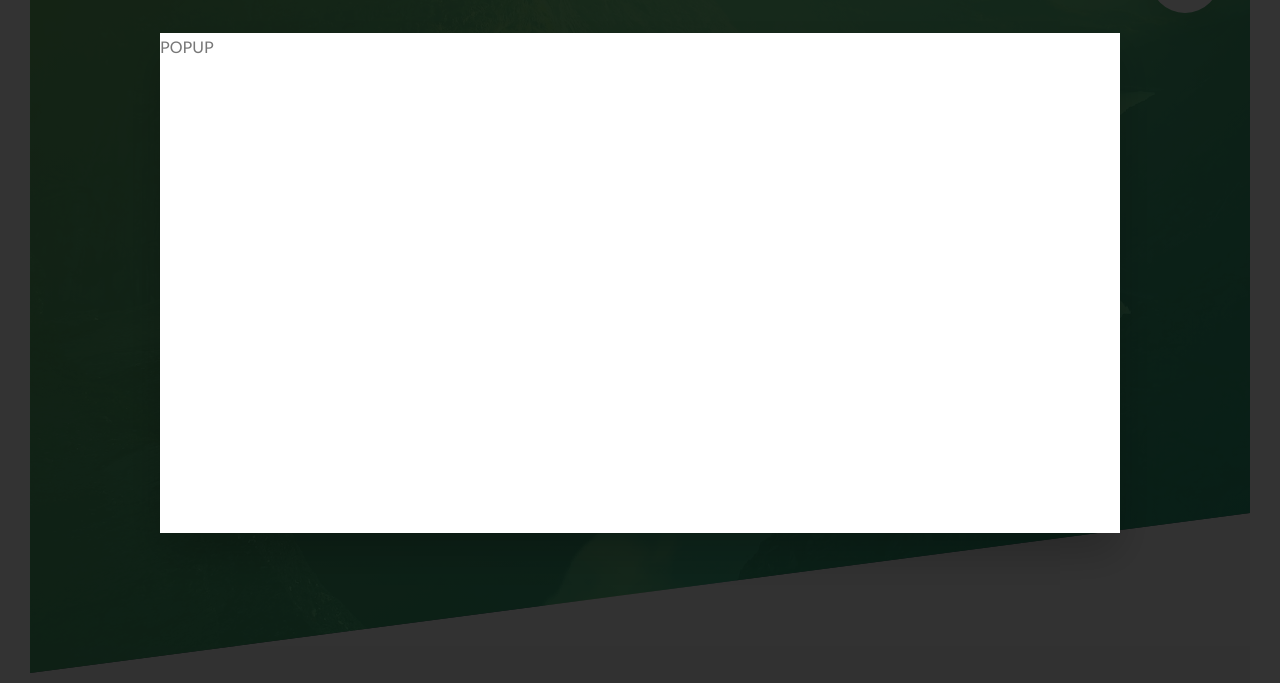
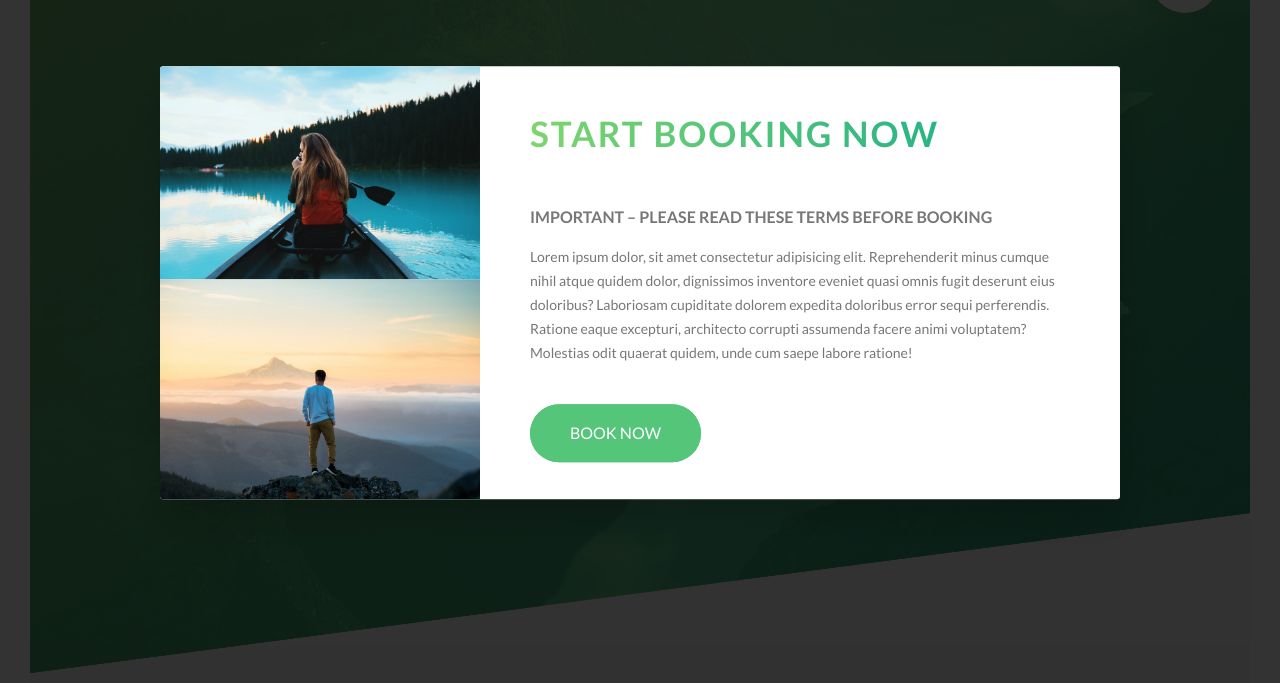
Before and after one commit to netogerbi/advanced-css-sass-c1, a website: page Natours/index.html in a window 1280 px wide. Shown: the part 117-800 px from the top of the page. Drawn offline with Linux system fonts and the light colour scheme.

Commit message:
styling popup content

```diff
--- a/Natours/index.html
+++ b/Natours/index.html
@@ -353,7 +353,18 @@
 
         <div class="popup">
             <div class="popup__content">
-                POPUP
+                <div class="popup__left">
+                    <img src="img/nat-8.jpg" alt="Tour photo" class="popup__img">
+                    <img src="img/nat-9.jpg" alt="Tour photo" class="popup__img">
+                </div>
+                <div class="popup__right">
+                    <h2 class="heading-secondary u-margin-bottom-medium">Start booking now</h2>
+                    <h3 class="heading-tertiary u-margin-bottom-small">Important &ndash; Please read these terms before booking</h3>
+                    <p class="popup__text">
+                        Lorem ipsum dolor, sit amet consectetur adipisicing elit. Reprehenderit minus cumque nihil atque quidem dolor, dignissimos inventore eveniet quasi omnis fugit deserunt eius doloribus? Laboriosam cupiditate dolorem expedita doloribus error sequi perferendis. Ratione eaque excepturi, architecto corrupti assumenda facere animi voluptatem? Molestias odit quaerat quidem, unde cum saepe labore ratione!
+                    </p>
+                    <a href="#" class="btn btn--green">Book now</a>
+                </div>
             </div>
         </div>
 
--- a/Natours/sass/components/_popup.scss
+++ b/Natours/sass/components/_popup.scss
@@ -10,10 +10,37 @@
 
   &__content {
     @include absCenter;
+
     width: 75%;
-    height: 50rem;
     background-color: $color-white;
     box-shadow: 0 2rem 4rem rgba($color-black, .2);
+    border-radius: 3px;
+    display: table;
+
+    overflow: hidden;
+  }
+
+  &__left {
+    width: 33.333333%;
+    display: table-cell;
+  }
+
+  &__right {
+    width: 66.6666667%;
+    display: table-cell;
+    vertical-align: middle;
+    padding: 3rem 5rem;
+    backface-visibility: hidden;
+  }
+
+  &__img {
+    display: block;
+    width: 100%;
+  }
+
+  &__text {
+    font-size: 1.4rem;
+    margin-bottom: 4rem;
   }
 
 }
```
Also changed, not shown: Natours/css/style.css.
